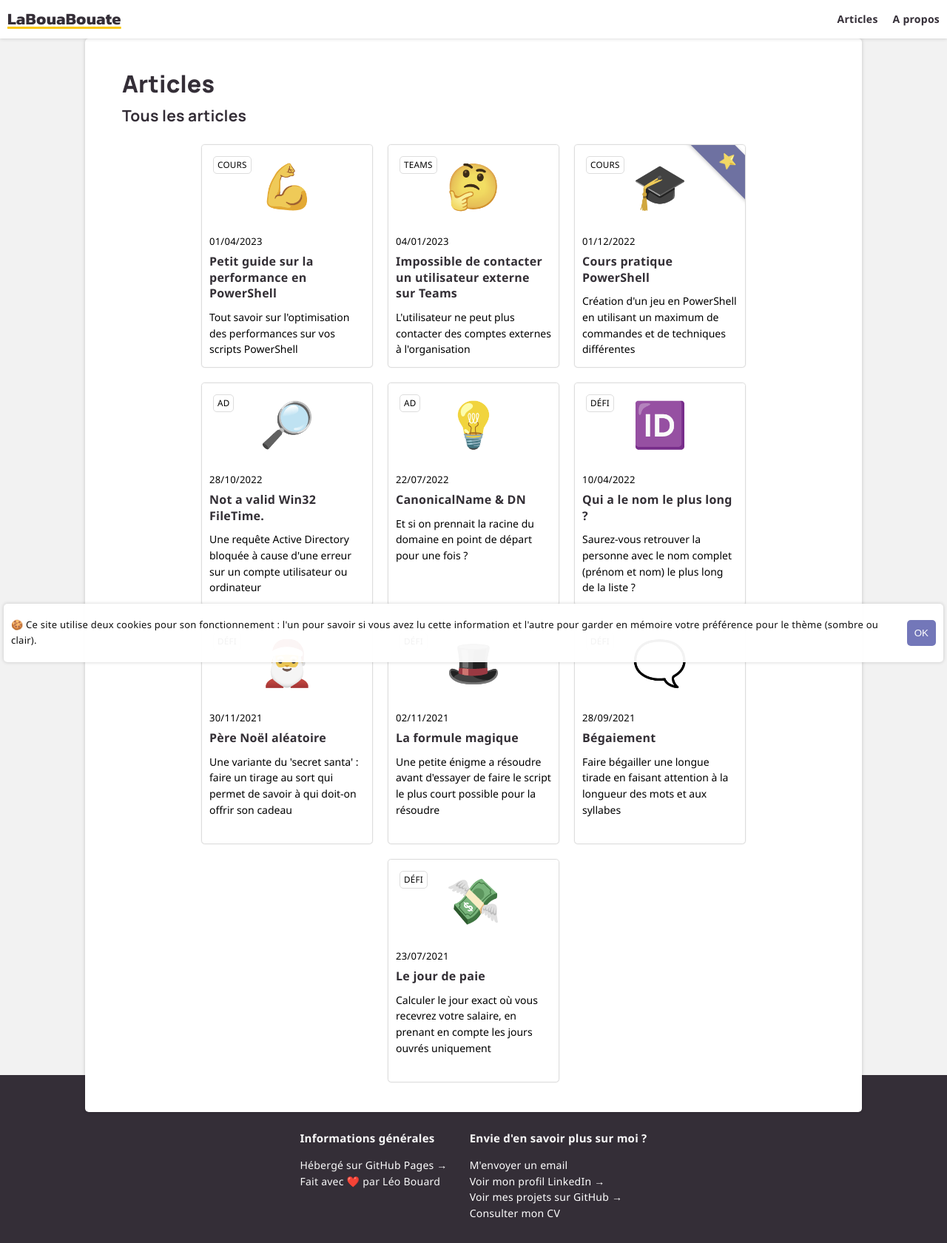
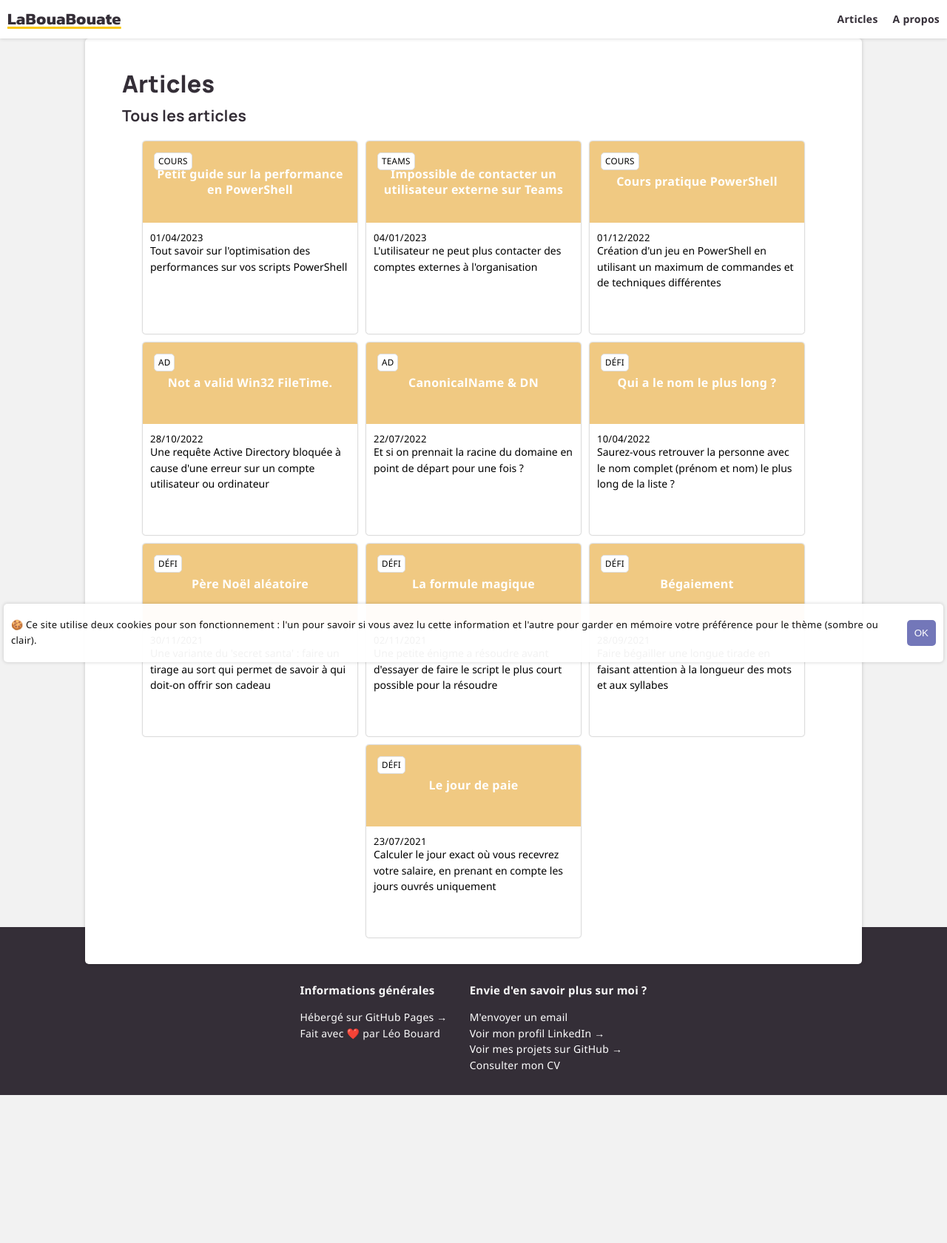
Before and after one commit to leobouard/leobouard.github.io, a Jekyll site: the page built from blog.md, in a window 1280 px wide. Shown: the whole page at 74% size. Built offline with Jekyll 4.4.1, drawn with Linux system fonts in a browser that asks for light colours; some web fonts are replaced; after the commit the page ends 1480 px from its top, so only the background shows below that.

Commit message:
Modification page /blog

```diff
--- a/assets/css/posts.scss
+++ b/assets/css/posts.scss
@@ -8,9 +8,9 @@
 }
 
 article {
-    margin: 10px;
-    height: 300px;
-    max-width: 230px;
+    margin: 5px;
+    height: 260px;
+    max-width: 290px;
     flex: 1;
     flex-basis: 200px;
     border-radius: 5px;
@@ -40,11 +40,6 @@ article > small {
 article:hover {
     box-shadow: 0 0 5px 0 #00000040;
     filter: grayscale(0) saturate(1.2);
-    border-color: #6B70B5;
-
-    div.articleThumbnail {
-        background: linear-gradient(45deg,#e4e4f1, #fefaec);
-    }
 
     span.articleTitle {
         text-decoration: underline;
@@ -68,7 +63,7 @@ div.favoriteMarker {
 }
 
 div.articleThumbnail {
-    background: #fff;
+    background: #ffc862;
     height: 110px;
     display: flex;
     justify-content: center;
@@ -92,8 +87,9 @@ span.articleDate {
 span.articleTitle {
     font-size: 16px;
     font-weight: 600;
-    margin: 10px 0px;
-    color: #342E37
+    margin: 10px;
+    color: #fff;
+    text-align: center;
 }
 
 span.articleDescription {
--- a/blog.md
+++ b/blog.md
@@ -14,14 +14,12 @@ description: "Tous les articles, cours et défis sur PowerShell et d'autres tech
     {% for post in listed_posts %}
         <a class="noDecoration" href="{{ post.id }}">
             <article>
-                {% if post.favorite %}<div class="favoriteMarker">⭐</div>{% endif %}
                 <small>{{ post.tags }}</small>
                 <div class="articleThumbnail">
-                    <span class="articleIcon">{{ post.icon }}</span>
+                    <span class="articleTitle">{{ post.title }}</span>
                 </div>
                 <div class="articleText">
                     <span class="articleDate">{{ post.date | date: "%d/%m/%Y" }}</span>
-                    <span class="articleTitle">{{ post.title }}</span>
                     <span class="articleDescription">{{ post.description }}</span>
                 </div>
             </article>
```
Also changed, not shown: _posts/2022-12-31-cours-pratique-posh-X.md (deleted, +0 -37 lines), _posts/2023-04-01-guide-performance-powershell.md (+52 -2 lines), assets/files/keycaps_wpf.xml (added, +29 -0 lines).
